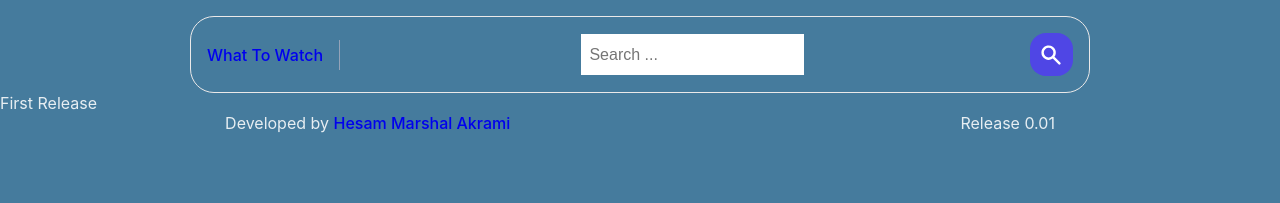
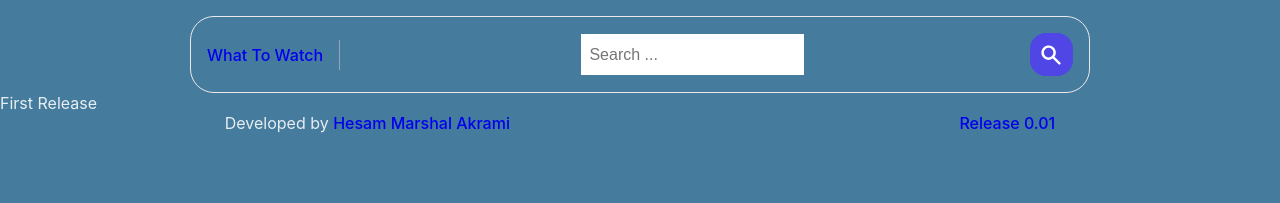
Before and after one commit to HesamMarshal/whattowatch-react, a React (Vite) app: page /release in a window 1280 px wide. Shown: the top 203 px of the page. Built offline with nearby package versions, Linux system fonts and the light colour scheme.

Commit message:
add link to releaso note

```diff
--- a/src/components/Footer.jsx
+++ b/src/components/Footer.jsx
@@ -1,3 +1,5 @@
+import { Link } from "react-router-dom";
+
 function Footer() {
   return (
     <div id="footer">
@@ -6,7 +8,9 @@
           Developed by{" "}
           <a href="https://hesammarshal.ir">Hesam Marshal Akrami</a>
         </div>
-        <div>Release 0.01 </div>
+        <div>
+          <Link to="/release">Release 0.01</Link>
+        </div>
       </div>
     </div>
   );
```
